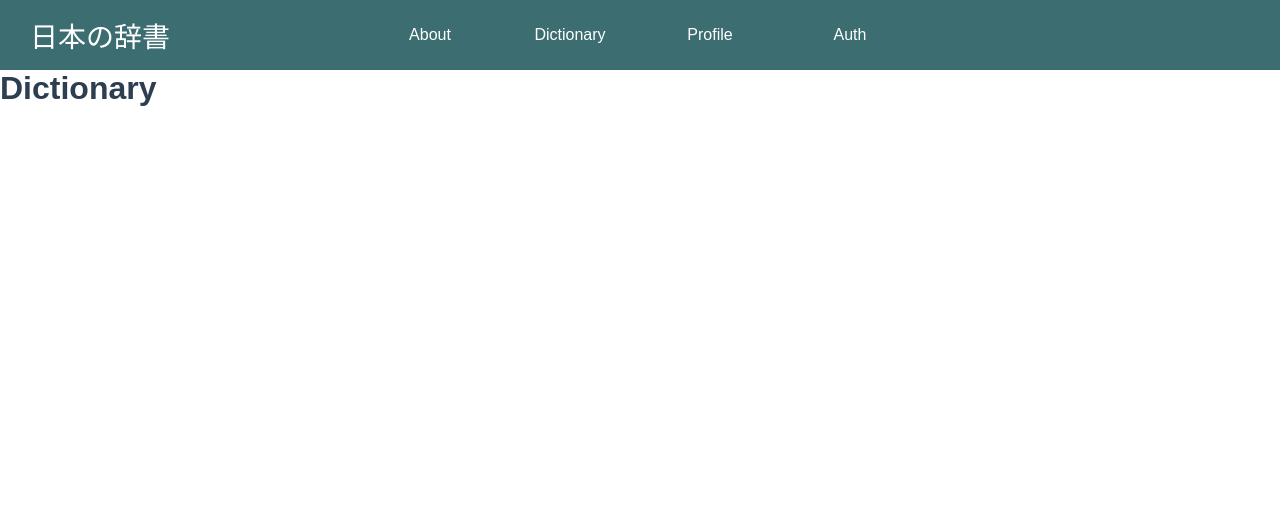
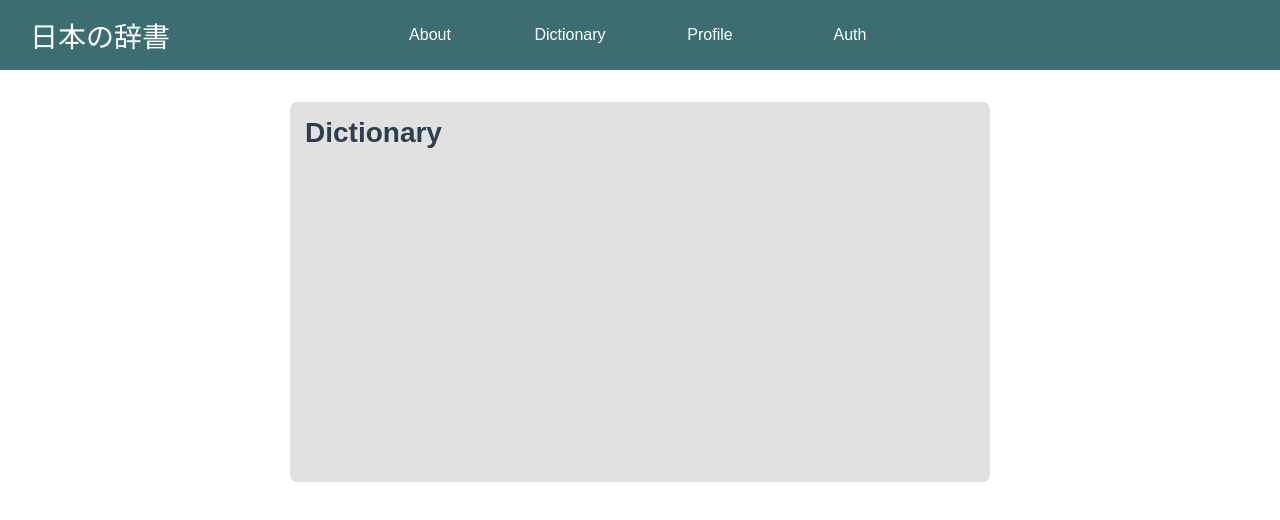
Before and after one commit to tmazitov/nihon_frontend, a Vue app: page /#/dictionary in a window 1280 px wide. Shown: the top 520 px of the page. Built offline with nearby package versions, Linux system fonts and the light colour scheme; a web font is replaced by a local one.

Commit message:
add discription page content

```diff
--- a/src/App.vue
+++ b/src/App.vue
@@ -61,6 +61,18 @@ font-style: normal;
   width: 700px;
 }
 
+.card{
+    border-radius: 7px;
+    background: #e1e1e1;
+    margin-top: 32px;
+    padding: 15px;
+}
+
+.main__title{
+  font-size: 28px;
+  font-weight: 600;
+}
+
 a:link {
   color: #3c6e71;
   background-color: transparent;
--- a/src/pages/About.vue
+++ b/src/pages/About.vue
@@ -4,7 +4,7 @@
             <div class="fcc title__cont card">
                 <div class="title">Nihon</div>
                 <div class="descriprion">
-                    Application for learning and repeating words. Test your knowledge of words
+                    Application for learning and repeating words. Test your knowledges!
                 </div>
             </div>
 
@@ -27,12 +27,7 @@ export default {
 </script>
 
 <style scoped>
-.card{
-    border-radius: 7px;
-    background: #e1e1e1;
-    margin-top: 32px;
-    padding: 15px;
-}
+
 .about__page{
     flex-direction: column;
 }
--- a/src/pages/Dictionary.vue
+++ b/src/pages/Dictionary.vue
@@ -1,8 +1,10 @@
 <template>
-    <div class="dictionary__page">
-        <h1>
-            Dictionary
-        </h1>
+    <div class="fcc dictionary__page">
+        <div class="page__content">
+            <div class="dictionary card">
+                <div class="main__title">Dictionary</div>
+            </div>
+        </div>
     </div>
 </template>
 
@@ -11,3 +13,9 @@ export default {
     name: 'DictionaryPage'
 }
 </script>
+
+<style scoped>
+.dictionary{
+    height: 350px;
+}
+</style>
```
